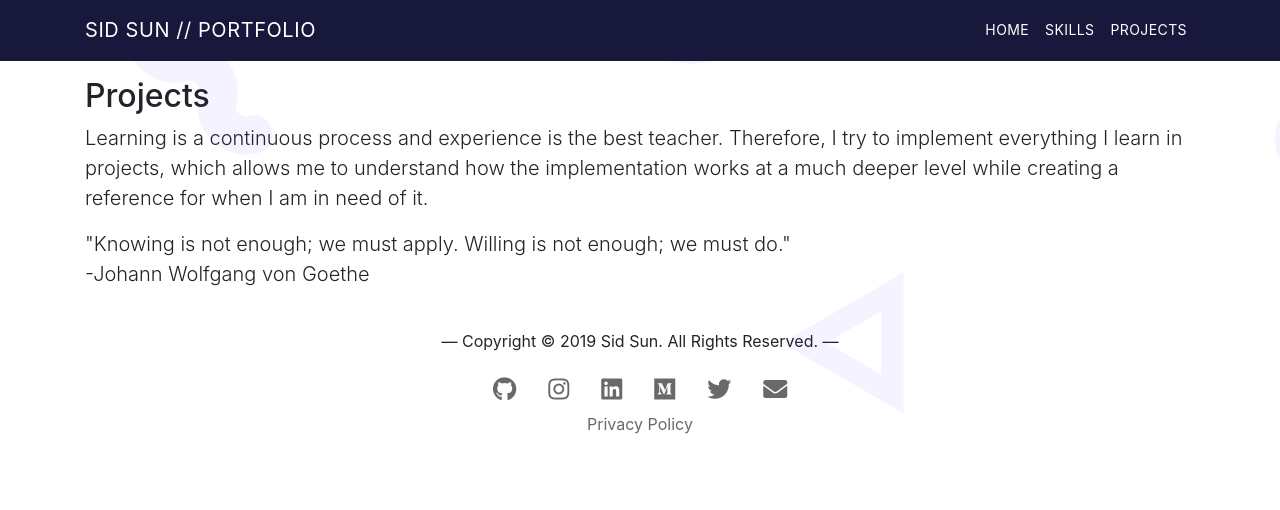
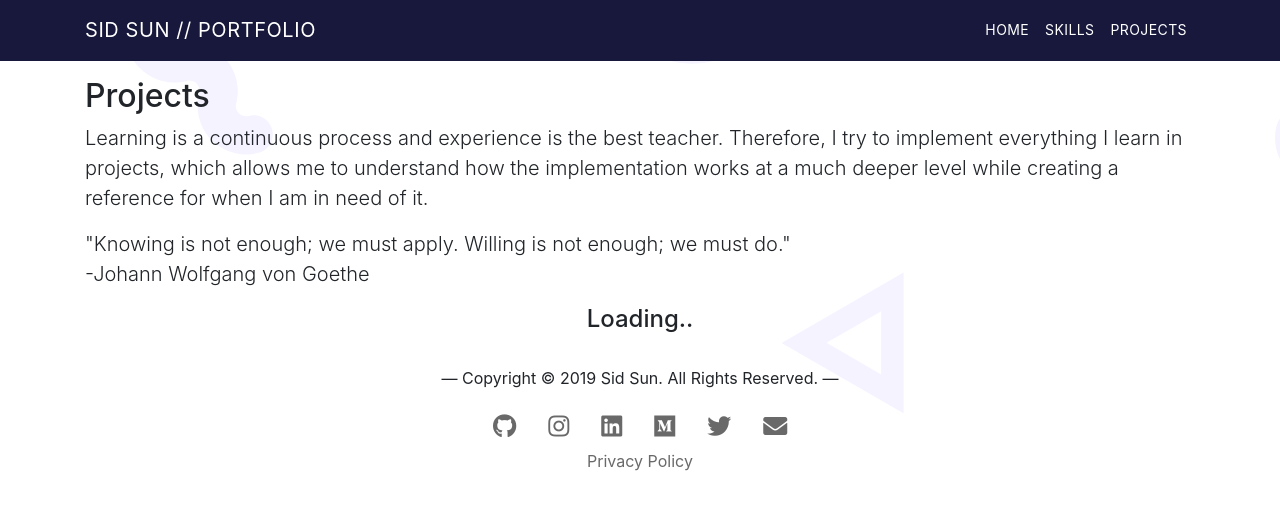
Before and after one commit to Sid-Sun/portfolio, a React (Create React App) app: page /projects in a window 1280 px wide. Shown: the top 510 px of the page. Built offline with nearby package versions, Linux system fonts and the light colour scheme; no server answers.

Commit message:
Keep the user in the loop!
Hopefully the loop ends.

Signed-off-by: Sid Sun <sid@sidsun.com>

```diff
--- a/src/components/Projects/Projects.js
+++ b/src/components/Projects/Projects.js
@@ -77,7 +77,7 @@ export default class Projects extends PureComponent {
                                 "Knowing is not enough; we must apply. Willing is not enough; we must do."
                                 <br/>-Johann Wolfgang von Goethe
                             </p>
-                            {this.state.dat}
+                            {this.state.done ? this.state.dat : <h4 className="text-center"> Loading.. </h4> }
                         </div>
                     </Container>
                 </div>
```
